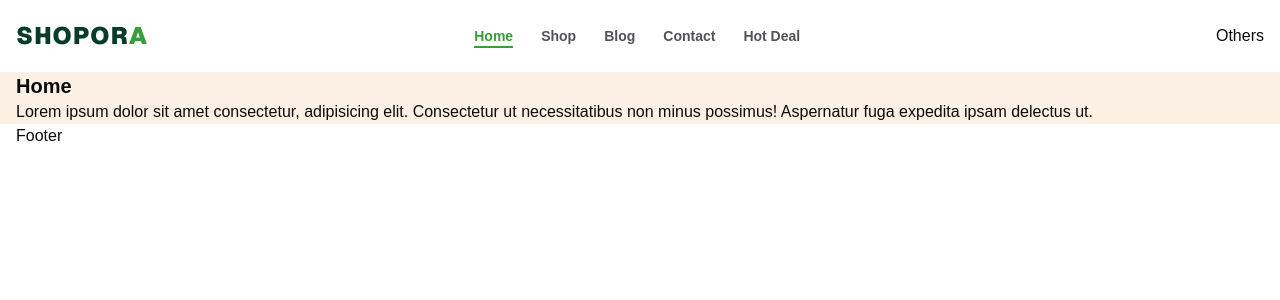
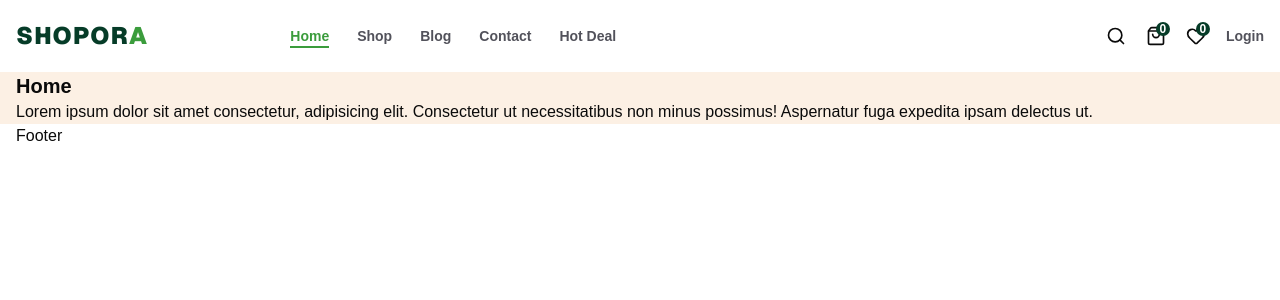
Before and after one commit to pramodsinzh/Shopora, a Next.js app: page / in a window 1280 px wide. Shown: the top 300 px of the page. Built offline with nearby package versions, Linux system fonts and the light colour scheme.

Commit message:
feat: add SearchBar, CartIcon, FavoriteButton, and SignIn components to enhance header functionality

```diff
--- /dev/null
+++ b/components/CartIcon.tsx
@@ -0,0 +1,14 @@
+import { ShoppingBag } from 'lucide-react'
+import Link from 'next/link'
+import React from 'react'
+
+const CartIcon = () => {
+  return (
+    <Link href={'/cart'} className='group relative'>
+        <ShoppingBag className='w-5 h-5 hover:text-shop_light_green hoverEffect' />
+        <span className='absolute -top-1 -right-1 bg-shop_dark_green text-white h-3.5 w-3.5 rounded-full text-xs font-semibold flex items-center justify-center'>0</span>
+    </Link>
+  )
+}
+
+export default CartIcon
--- /dev/null
+++ b/components/FavoriteButton.tsx
@@ -0,0 +1,14 @@
+import { Heart } from 'lucide-react'
+import Link from 'next/link'
+import React from 'react'
+
+const FavoriteButton = () => {
+  return (
+    <Link href={'/favorite'} className='group relative'>
+        <Heart className='w-5 h-5 hover:text-shop_light_green hoverEffect' />
+        <span className='absolute -top-1 -right-1 bg-shop_dark_green text-white h-3.5 w-3.5 rounded-full text-xs font-semibold flex items-center justify-center'>0</span>
+    </Link>
+  )
+}
+
+export default FavoriteButton
--- a/components/Header.tsx
+++ b/components/Header.tsx
@@ -2,15 +2,24 @@ import React from 'react'
 import Container from './Container'
 import Logo from './Logo'
 import HeaderMenu from './HeaderMenu'
+import SearchBar from './SearchBar'
+import CartIcon from './CartIcon'
+import FavoriteButton from './FavoriteButton'
+import SignIn from './SignIn'
 
 const Header = () => {
   return (
     <header className='bg-white py-5'>
-        <Container className='flex items-center justify-between'>
-            <Logo />
-            <HeaderMenu />
-            <div className="">Others</div>
-        </Container>
+      <Container className='flex items-center justify-between'>
+        <Logo />
+        <HeaderMenu />
+        <div className="w-auto md:w-1/3 flex items-center justify-end gap-5">
+          <SearchBar />
+          <CartIcon />
+          <FavoriteButton />
+          <SignIn />
+        </div>
+      </Container>
     </header>
   )
 }
--- /dev/null
+++ b/components/SearchBar.tsx
@@ -0,0 +1,12 @@
+import { Search } from 'lucide-react'
+import React from 'react'
+
+const SearchBar = () => {
+  return (
+    <div>
+        <Search className='w-5 h-5 hover:text-shop_light_green hoverEffect' />
+    </div>
+  )
+}
+
+export default SearchBar
--- /dev/null
+++ b/components/SignIn.tsx
@@ -0,0 +1,11 @@
+import React from 'react'
+
+const SignIn = () => {
+  return (
+    <button className='text-sm font-semibold hover:text-darkColor text-lightColor hover:cursor-pointer hoverEffect'>
+       Login
+    </button>
+  )
+}
+
+export default SignIn
```
